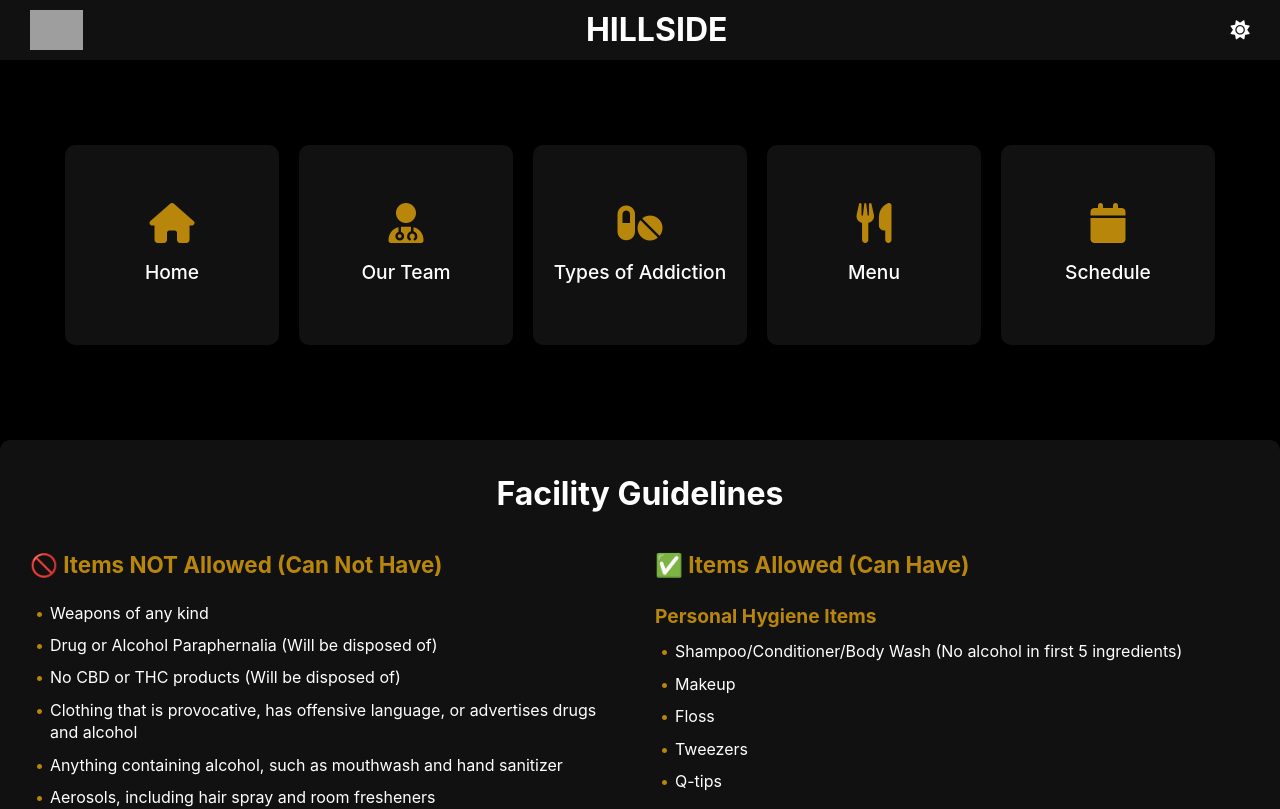
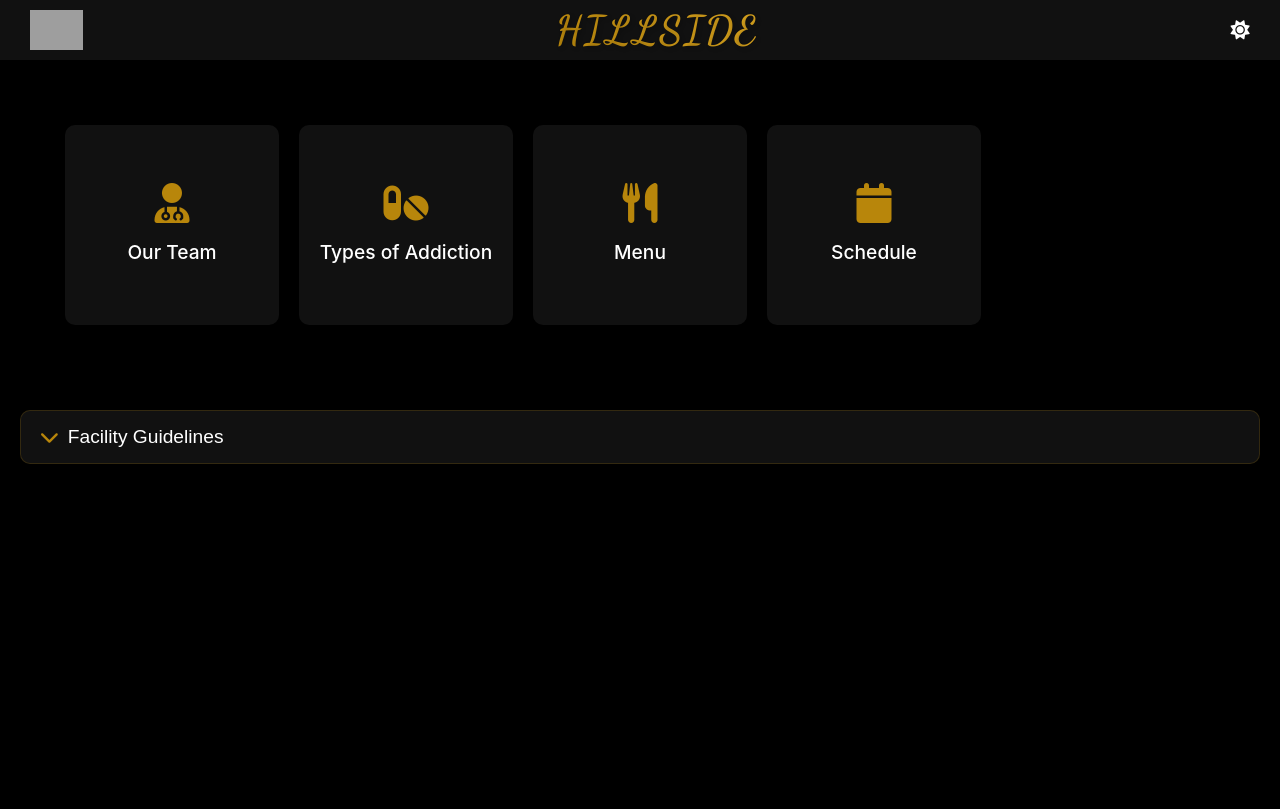
Before and after one commit to tanishqsol/hillside-medical, a React (Vite) app: page / in a window 1280 px wide. Shown: the top 809 px of the page. Built offline with nearby package versions, Linux system fonts and the light colour scheme; grey boxes are pictures that could not be loaded.

Commit message:
more changes

```diff
--- a/index.html
+++ b/index.html
@@ -4,6 +4,7 @@
     <meta charset="UTF-8" />
     <link rel="icon" type="image/svg+xml" href="./vite.svg" />
     <meta name="viewport" content="width=device-width, initial-scale=1.0" />
+    <link href="https://fonts.googleapis.com/css2?family=Dancing+Script:wght@700&display=swap" rel="stylesheet">
     <title>Hillside Medical</title>
     <link rel="stylesheet" href="https://cdnjs.cloudflare.com/ajax/libs/font-awesome/6.0.0/css/all.min.css">
   </head>
--- a/package.json
+++ b/package.json
@@ -2,10 +2,12 @@
   "name": "medical-facility",
   "private": true,
   "version": "0.0.0",
-  "homepage": ".",
+  "homepage": "https://tanishqsol.github.io/hillside-medical",
   "scripts": {
     "dev": "vite",
     "build": "vite build",
+    "predeploy": "npm run build",
+    "deploy": "gh-pages -d dist",
     "lint": "eslint . --ext js,jsx --report-unused-disable-directives --max-warnings 0",
     "preview": "vite preview"
   },
--- a/src/App.css
+++ b/src/App.css
@@ -26,6 +26,8 @@
 
 .app {
   min-height: 100vh;
+  display: flex;
+  flex-direction: column;
   background-color: var(--background-color);
 }
 
@@ -59,6 +61,8 @@
 .nav-links {
   display: flex;
   gap: 20px;
+  margin-left: auto;
+  margin-right: 20px;
 }
 
 .nav-links a {
@@ -151,10 +155,10 @@
 }
 
 .main-content {
-  padding-top: calc(var(--nav-height) + 20px);
+  flex: 1;
+  padding-top: var(--nav-height);
   min-height: calc(100vh - var(--nav-height));
-  width: 100%;
-  position: relative;
+  background-color: var(--background-color);
 }
 
 /* Navigation Grid Styles */
@@ -231,10 +235,16 @@
 
 /* Update mobile heading styles */
 .mobile-heading {
-  font-size: 2rem;
+  font-size: 2.5rem;
   font-weight: bold;
   color: var(--text-color);
   display: block;
+  font-family: 'Dancing Script', cursive;
+  letter-spacing: 2px;
+  background: linear-gradient(45deg, var(--primary-color), var(--hover-color));
+  -webkit-background-clip: text;
+  -webkit-text-fill-color: transparent;
+  text-shadow: 2px 2px 4px rgba(0, 0, 0, 0.2);
 }
 
 /* Update mobile styles */
@@ -253,6 +263,7 @@
     position: absolute;
     left: 50%;
     transform: translateX(-50%);
+    z-index: 1;
   }
 
   .nav-links {
@@ -267,6 +278,8 @@
     transition: left 0.3s ease;
     box-shadow: 2px 0 4px rgba(0, 0, 0, 0.1);
     z-index: 1000;
+    margin-left: 0;
+    margin-right: 0;
   }
 
   .nav-links.active {
@@ -361,11 +374,18 @@
 /* Guidelines Card Styles */
 .guidelines-card {
   background-color: var(--card-bg);
-  border-radius: 10px;
-  padding: 30px;
-  margin: 30px auto;
-  max-width: 1400px;
-  box-shadow: 0 2px 10px rgba(0, 0, 0, 0.3);
+  overflow: hidden;
+  transition: all 0.3s ease;
+  opacity: 0;
+  visibility: hidden;
+  height: 0;
+}
+
+.guidelines-card.show {
+  opacity: 1;
+  visibility: visible;
+  height: auto;
+  margin-top: 20px;
 }
 
 .guidelines-card h2 {
@@ -441,3 +461,70 @@
     font-size: 1.1rem;
   }
 }
+
+/* Guidelines Dropdown Styles */
+.guidelines-dropdown {
+  margin: 20px auto;
+  max-width: 1400px;
+  padding: 0 20px;
+  margin-bottom: 40px;
+}
+
+.guidelines-toggle {
+  width: 100%;
+  padding: 15px 20px;
+  background-color: var(--card-bg);
+  border: 1px solid var(--border-color);
+  border-radius: 10px;
+  color: var(--text-color);
+  font-size: 1.2rem;
+  cursor: pointer;
+  display: flex;
+  align-items: center;
+  gap: 10px;
+  transition: all 0.3s ease;
+}
+
+.guidelines-toggle:hover {
+  background-color: var(--highlight-color);
+}
+
+.guidelines-toggle i {
+  color: var(--primary-color);
+  transition: transform 0.3s ease;
+}
+
+/* Animation for the chevron */
+.guidelines-toggle i {
+  transform: rotate(0deg);
+  transition: transform 0.3s ease;
+}
+
+.guidelines-card.show + .guidelines-toggle i {
+  transform: rotate(180deg);
+}
+
+/* Mobile styles */
+@media (max-width: 768px) {
+  .guidelines-toggle {
+    font-size: 1rem;
+    padding: 12px 15px;
+  }
+
+  .guidelines-content {
+    padding: 20px;
+  }
+}
+
+/* Ensure content fills viewport */
+body {
+  margin: 0;
+  padding: 0;
+  min-height: 100vh;
+  background-color: var(--background-color);
+}
+
+#root {
+  min-height: 100vh;
+  background-color: var(--background-color);
+}
--- a/src/App.jsx
+++ b/src/App.jsx
@@ -10,6 +10,7 @@ import ScheduleScreen from './screens/ScheduleScreen.jsx';
 // Separate MainContent component to use useLocation hook
 const MainContent = ({ navigationItems }) => {
   const location = useLocation();
+  const [showGuidelines, setShowGuidelines] = useState(false);
 
   const guidelines = {
     notAllowed: [
@@ -71,8 +72,17 @@ const MainContent = ({ navigationItems }) => {
             </Link>
           ))}
         </div>
-        <div className="guidelines-card">
-          <h2>Facility Guidelines</h2>
+
+        <div className="guidelines-dropdown">
+          <button
+            className="guidelines-toggle"
+            onClick={() => setShowGuidelines(!showGuidelines)}
+          >
+            <i className={`fas fa-chevron-${showGuidelines ? 'up' : 'down'}`}></i>
+            Facility Guidelines
+          </button>
+
+          <div className={`guidelines-card ${showGuidelines ? 'show' : ''}`}>
             <div className="guidelines-content">
               <div className="not-allowed">
                 <h3>🚫 Items NOT Allowed (Can Not Have)</h3>
@@ -127,6 +137,7 @@ const MainContent = ({ navigationItems }) => {
               </div>
             </div>
           </div>
+        </div>
       </>
     );
   }
@@ -140,12 +151,16 @@ const NavbarContent = ({ isDarkMode, setIsDarkMode, isNavOpen, setIsNavOpen, nav
 
   return (
     <>
-      <Link to="/" className="logo-container">
-        <img src={logo} alt="Hillside Medical Logo" className="logo" />
+      <Link to="/" className="logo-container" title="Home">
+        <img src={logo} alt="Logo" className="logo" />
       </Link>
       <div className="mobile-heading">HILLSIDE</div>
       {!isHomePage && (
         <div className={`nav-links ${isNavOpen ? 'active' : ''}`}>
+          <Link to="/" onClick={() => setIsNavOpen(false)} title="Home">
+            <i className="fas fa-home"></i>
+            <span className="nav-text">Home</span>
+          </Link>
           {navigationItems.map(item => (
             <Link
               key={item.path}
@@ -191,7 +206,6 @@ function App() {
   }, [isDarkMode]);
 
   const navigationItems = [
-    { path: '/', name: 'Home', icon: 'fa-home' },
     { path: '/team', name: 'Our Team', icon: 'fa-user-md' },
     { path: '/addictions', name: 'Types of Addiction', icon: 'fa-pills' },
     { path: '/menu', name: 'Menu', icon: 'fa-utensils' },
--- a/vite.config.js
+++ b/vite.config.js
@@ -4,14 +4,7 @@ import react from '@vitejs/plugin-react'
 // https://vitejs.dev/config/
 export default defineConfig({
   plugins: [react()],
-  base: './',
+  base: '/hillside-medical/',
   build: {
-    outDir: 'docs',
-    assetsDir: 'assets',
-    rollupOptions: {
-      output: {
-        assetFileNames: 'assets/[name].[ext]'
-      }
-    }
   }
 })
```
Also changed, not shown: 5 other files (tests, documents, lock files or other folders). Lines whose indentation alone changed are shown as unchanged.
